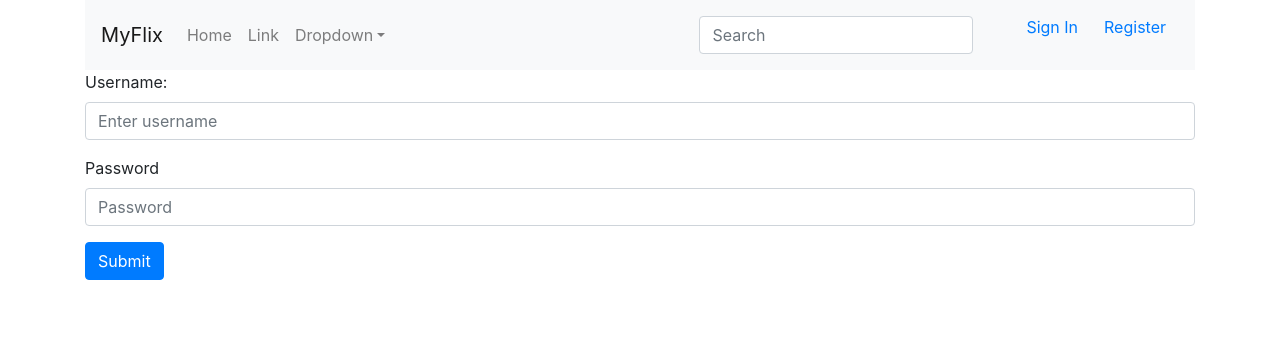
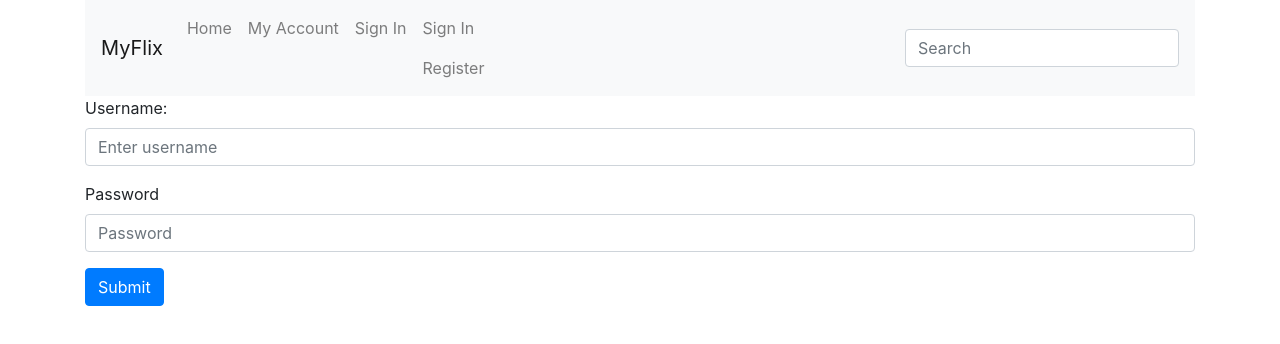
Before and after one commit to felicitygjames/myflix-client, a React (Vite) app: page / in a window 1280 px wide. Shown: the top 344 px of the page. Built offline with nearby package versions, Linux system fonts and the light colour scheme.

Commit message:
styling changes with navbar

```diff
--- a/src/components/main-view/main-view.jsx
+++ b/src/components/main-view/main-view.jsx
@@ -1,21 +1,21 @@
 import React from "react";
 import axios from "axios";
-import { connect } from 'react-redux';
+import { connect } from "react-redux";
 import { BrowserRouter as Router, Route } from "react-router-dom";
-import { setMovies } from '../../actions/actions.js';
+import { setMovies } from "../../actions/actions.js";
 import { MovieCard } from "../movie-card/movie-card";
 import { MovieView } from "../movie-view/movie-view";
 import { LoginView } from "../login-view/login-view";
-import { DirectorView } from '../director-view/director-view';
-import { GenreView } from '../genre-view/genre-view';
-import { ProfileView } from '../profile-view/profile-view';
+import { DirectorView } from "../director-view/director-view";
+import { GenreView } from "../genre-view/genre-view";
+import { ProfileView } from "../profile-view/profile-view";
 import { RegistrationView } from "../registration-view/registration-view";
-import { ProfileUpdate } from '../profile-update/profile-update';
+import { ProfileUpdate } from "../profile-update/profile-update";
 import Row from "react-bootstrap/Row";
 import Col from "react-bootstrap/Col";
-import { Link } from 'react-router-dom';
+import { Link } from "react-router-dom";
 import MoviesList from "../movies-list/movies-list";
-import VisibilityFilterInput from '../visibility-filter-input/visibility-filter-input.jsx';
+import VisibilityFilterInput from "../visibility-filter-input/visibility-filter-input.jsx";
 import {
   Navbar,
   Nav,
@@ -24,7 +24,6 @@ import {
   FormControl,
   Button,
 } from "react-bootstrap";
-
 
 class MainView extends React.Component {
   constructor() {
@@ -79,14 +78,14 @@ class MainView extends React.Component {
   }
 
   logOut() {
-    localStorage.removeItem('token');
-    localStorage.removeItem('user');
+    localStorage.removeItem("token");
+    localStorage.removeItem("user");
     this.setState({
       user: null,
     });
-    console.log('logout successful');
-    alert('You have been successfully logged out');
-    window.open('/', '_self');
+    console.log("logout successful");
+    alert("You have been successfully logged out");
+    window.open("/", "_self");
   }
 
   render() {
@@ -101,13 +100,13 @@ class MainView extends React.Component {
       <div>
         <Router>
           <Navbar bg="light" expand="lg">
-            <Navbar.Brand href="#home">MyFlix</Navbar.Brand>
+            <Navbar.Brand href="/">MyFlix</Navbar.Brand>
             <Navbar.Toggle aria-controls="basic-navbar-nav" />
             <Navbar.Collapse id="basic-navbar-nav">
               <Nav className="mr-auto">
-                <Nav.Link href="#home">Home</Nav.Link>
-                <Nav.Link href="#link">Link</Nav.Link>
-                <NavDropdown title="Dropdown" id="basic-nav-dropdown">
+                <Nav.Link href="/">Home</Nav.Link>
+                <Nav.Link href={`/users/${user}`}>My Account</Nav.Link>
+                {/* <NavDropdown title="Dropdown" id="basic-nav-dropdown">
                   <NavDropdown.Item href="#action/3.1">Action</NavDropdown.Item>
                   <NavDropdown.Item href="#action/3.2">
                     Another action
@@ -119,68 +118,33 @@ class MainView extends React.Component {
                   <NavDropdown.Item href="#action/3.4">
                     Separated link
                   </NavDropdown.Item>
-                </NavDropdown>
+                </NavDropdown> */}
+                <Nav.Link href={`/`}>Sign In</Nav.Link>
+                {!user ? (
+                  <div>
+                    <Nav.Link href={`/`}>Sign In</Nav.Link>
+                    <Nav.Link href={`/register`}>Register</Nav.Link>
+                  </div>
+                ) : (
+                  <div>
+                    <Nav.Link href={`/`} onClick={() => this.logOut()}>
+                      Sign Out
+                    </Nav.Link>
+                    <Nav.Link to={`/users/${user}`}>My Account</Nav.Link>
+                    <Nav.Link href={`/`}>Movies</Nav.Link>
+                    <Nav.Link href={`/about`}>About</Nav.Link>
+                 </div>
+                )}
+
               </Nav>
+            </Navbar.Collapse>
             <Form inline>
-                <VisibilityFilterInput placeholder="Search" className="mr-sm-2" visibilityFilter={visibilityFilter} />
+                  <VisibilityFilterInput
+                    placeholder="Search"
+                    className="mr-sm-2"
+                    visibilityFilter={visibilityFilter}
+                  />
                 </Form>
-            </Navbar.Collapse>
-            {!user ? (
-              <ul>
-                <Link to={`/`}>
-                  <Button
-                    variant="link"
-                    className="navbar-link"
-                  >
-                    Sign In
-                  </Button>
-                </Link>
-                <Link to={`/register`}>
-                  <Button
-                    variant="link"
-                    className="navbar-link"
-                  >
-                    Register
-                  </Button>
-                </Link>
-              </ul>
-            ) : (
-              <ul>
-                <Link to={`/`}>
-                  <Button
-                    variant="link"
-                    className="navbar-link"
-                    onClick={() => this.logOut()}
-                  >
-                    Sign Out
-                  </Button>
-                </Link>
-                <Link to={`/users/${user}`}>
-                  <Button
-                    variant="link"
-                    className="navbar-link"
-                  >
-                    My Account
-                  </Button>
-                </Link>
-                <Link to={`/`}>
-                  <Button
-                    variant="link"
-                    className="navbar-link"
-                  >
-                    Movies
-                  </Button>
-                </Link>
-                <Link to={`/about`}>
-                  <Button
-                    variant="link"
-                    className="navbar-link"
-                  >
-                    About
-                  </Button>
-                </Link>
-              </ul>
-            )}
           </Navbar>
           <div className="main-view">
             <Route
@@ -191,7 +155,7 @@ class MainView extends React.Component {
                   return (
                     <LoginView onLoggedIn={(user) => this.onLoggedIn(user)} />
                   );
-                return <MoviesList movies = {movies}/>
+                return <MoviesList movies={movies} />;
               }}
             />
             <Route path="/register" render={() => <RegistrationView />} />
@@ -249,8 +213,8 @@ class MainView extends React.Component {
   }
 }
 
-let mapStateToProps = state => {
-  return { movies: state.movies }
-}
+let mapStateToProps = (state) => {
+  return { movies: state.movies };
+};
 
-export default connect(mapStateToProps, { setMovies } )(MainView);
+export default connect(mapStateToProps, { setMovies })(MainView);
```
Also changed, not shown: 2 other files (tests, documents, lock files or other folders). Lines whose indentation alone changed are shown as unchanged.
